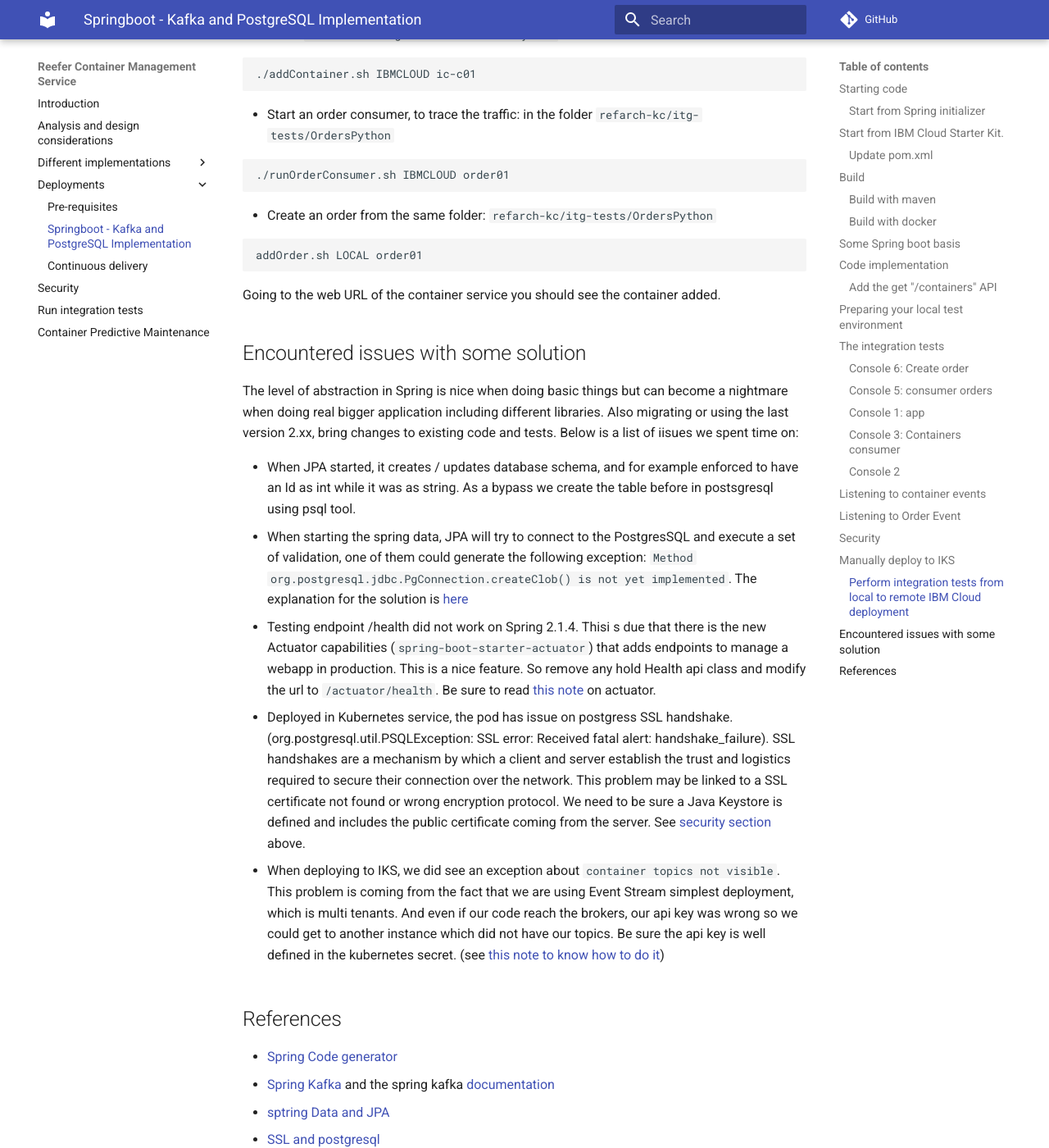
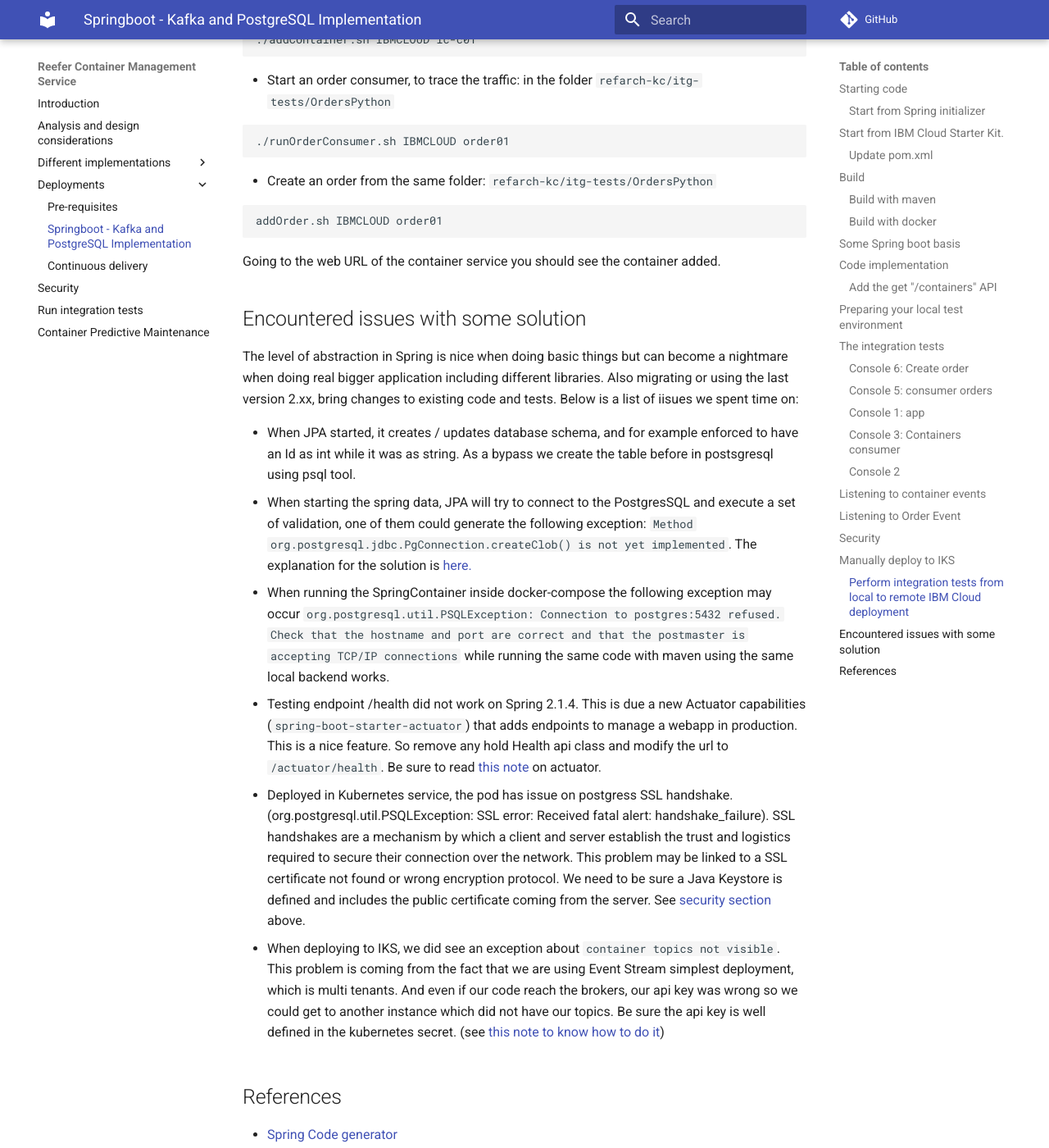
Before and after one commit to ibm-cloud-architecture/refarch-kc-container-ms, an MkDocs documentation site: the page built from docs/springboot/README.md, in a window 1280 px wide and 1400 px high, scrolled down 15394 px. Shown: the whole window at 82% size. Built offline with MkDocs 1.6.1 and Material for MkDocs 9.7.7, drawn with Linux system fonts in a browser that asks for light colours; comment, search, counter and statistics services are not loaded; some of the changed text lies outside the part shown.

Commit message:
typo fix

````diff
--- a/docs/springboot/README.md
+++ b/docs/springboot/README.md
@@ -500,7 +499,7 @@
 * Create an order from the same folder:  `refarch-kc/itg-tests/OrdersPython`
 
 ```
-addOrder.sh LOCAL order01
+addOrder.sh IBMCLOUD order01
 ```
 
 Going to the web URL of the container service you should see the container added.
@@ -510,8 +509,9 @@
 The level of abstraction in Spring is nice when doing basic things but can become a nightmare when doing real bigger application including different libraries. Also migrating or using the last version 2.xx, bring changes to existing code and tests. Below is a list of iisues we spent time on:
 
 * When JPA started, it creates / updates database schema, and for example enforced to have an Id as int while it was as string. As a bypass we create the table before in postsgresql using psql tool.
-* When starting the spring data, JPA will try to connect to the PostgresSQL and execute a set of validation, one of them could generate the following exception: `Method org.postgresql.jdbc.PgConnection.createClob() is not yet implemented`. The explanation for the solution is [here](https://vkuzel.com/spring-boot-jpa-hibernate-atomikos-postgresql-exception)
-* Testing endpoint /health did not work on Spring 2.1.4. Thisi s due that there is the new Actuator capabilities (`spring-boot-starter-actuator`) that adds endpoints to manage a webapp in production. This is a nice feature. So remove any hold Health api class and modify the url to `/actuator/health`. Be sure to read [this note](https://docs.spring.io/spring-boot/docs/current/reference/html/production-ready-endpoints.html) on actuator.
+* When starting the spring data, JPA will try to connect to the PostgresSQL and execute a set of validation, one of them could generate the following exception: `Method org.postgresql.jdbc.PgConnection.createClob() is not yet implemented`. The explanation for the solution is [here.](https://vkuzel.com/spring-boot-jpa-hibernate-atomikos-postgresql-exception)
+* When running the SpringContainer inside docker-compose the following exception may occur `org.postgresql.util.PSQLException: Connection to postgres:5432 refused. Check that the hostname and port are correct and that the postmaster is accepting TCP/IP connections` while running the same code with maven using the same local backend works.
+* Testing endpoint /health did not work on Spring 2.1.4. This is due a new Actuator capabilities (`spring-boot-starter-actuator`) that adds endpoints to manage a webapp in production. This is a nice feature. So remove any hold Health api class and modify the url to `/actuator/health`. Be sure to read [this note](https://docs.spring.io/spring-boot/docs/current/reference/html/production-ready-endpoints.html) on actuator.
 
 * Deployed in Kubernetes service, the pod has issue on postgress SSL handshake. (org.postgresql.util.PSQLException: SSL error: Received fatal alert: handshake_failure). SSL handshakes are a mechanism by which a client and server establish the trust and logistics required to secure their connection over the network. This problem may be linked to a SSL certificate not found or wrong encryption protocol. We need to be sure a Java Keystore is defined and includes the public certificate coming from the server. See [security section](#security) above.
 
````
Also changed, not shown: other parts of docs/springboot/README.md (+1 -2 lines).
